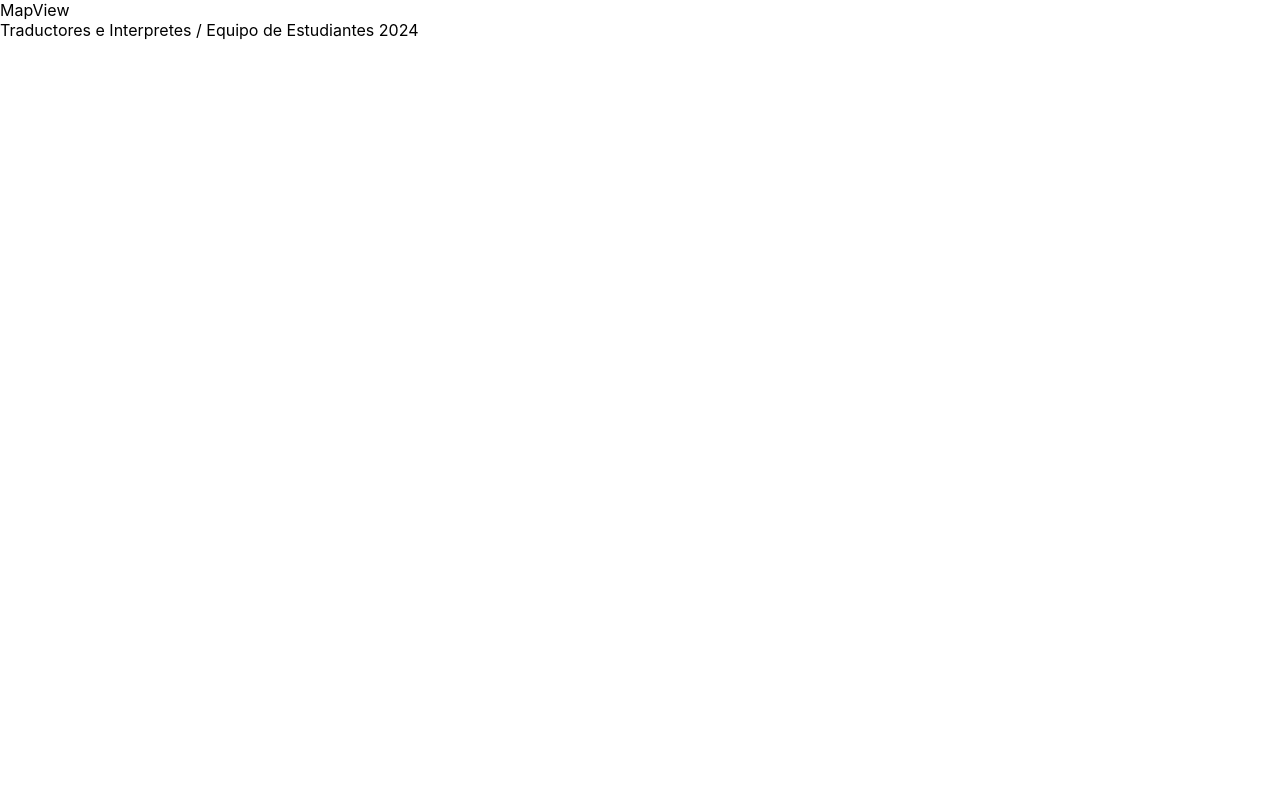
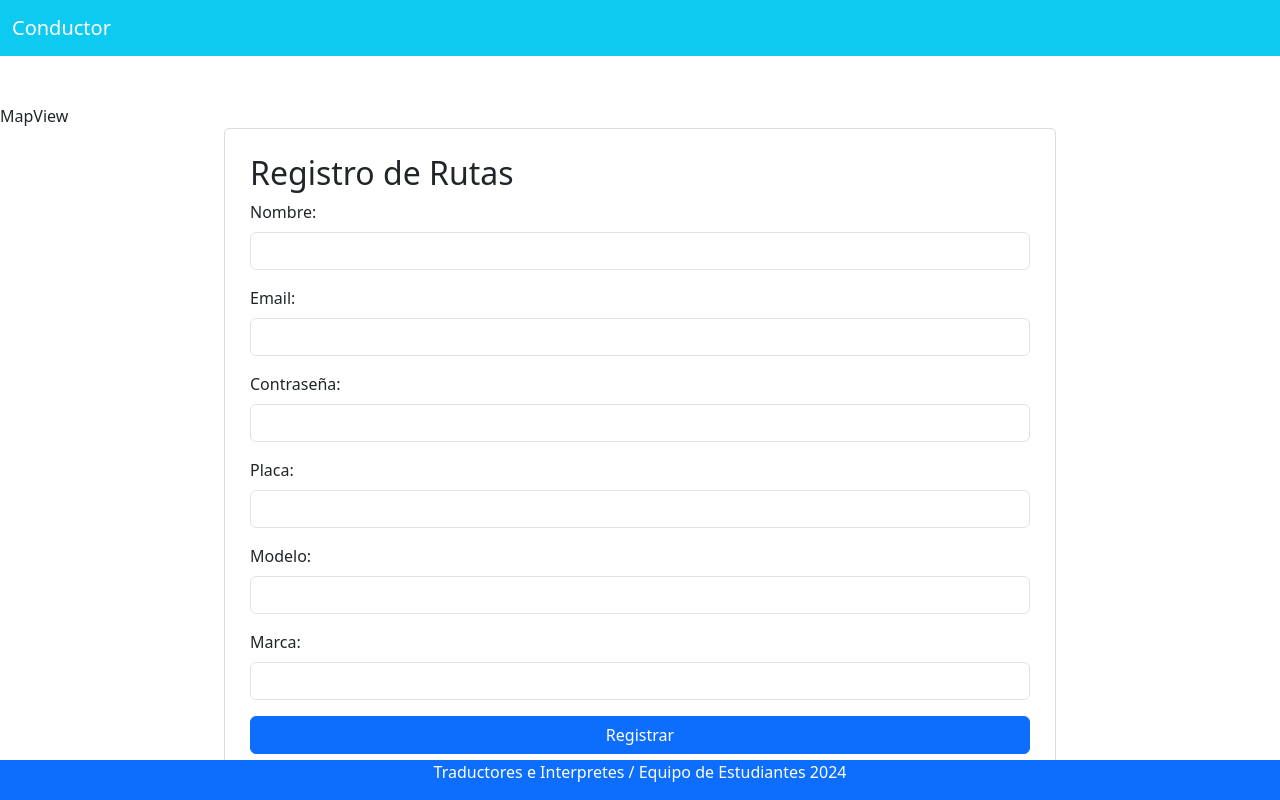
Before and after one commit to victormld/transunerg-front, a React (Create React App) app: page / in a window 1280 px wide. Built offline with nearby package versions, Linux system fonts and the light colour scheme.

Commit message:
[ADD]-Archivos de Vistas

```diff
--- a/package.json
+++ b/package.json
@@ -7,9 +7,11 @@
     "@testing-library/react": "^13.4.0",
     "@testing-library/user-event": "^13.5.0",
     "axios": "^1.6.7",
+    "bootstrap": "^5.3.2",
     "leaflet": "^1.9.4",
     "react": "^18.2.0",
     "react-dom": "^18.2.0",
+    "react-hook-form": "^7.50.1",
     "react-leaflet": "^4.2.1",
     "react-router-dom": "^6.22.1",
     "react-scripts": "5.0.1",
--- a/src/App.css
+++ b/src/App.css
@@ -2,3 +2,20 @@
   width: 100vw;
   height: 100vh;
 }
+
+
+#ContentFormLogin{
+  width: 65%;
+  padding: 25px;
+  justify-content: center;
+  border: 1px solid gainsboro;
+  border-radius: 5px;
+}
+
+#ContentFormRegister{
+  width: 65%;
+  padding: 25px;
+  justify-content: center;
+  border: 1px solid gainsboro;
+  border-radius: 5px;
+}
--- a/src/App.js
+++ b/src/App.js
@@ -1,14 +1,22 @@
 import React from "react"
+import 'bootstrap/dist/css/bootstrap.min.css';
+import "./App.css";
 import MapView from "./components/MapView.jsx"
-import "./App.css";
 import Footer from "./components/Footer.jsx";
+import MyFormReg from "./components/MyFormReg";
+import MyNav from "./components/MyNav";
+
 
 function App() {
   return (
       <main>
         {/*TODO: vistas de genesis */}
+        <MyNav/>
         <MapView/>
+        {/*<FormLogin/>*/}
+        <MyFormReg/>
         <Footer/>
+
       </main>
 
   );
--- a/src/components/Footer.jsx
+++ b/src/components/Footer.jsx
@@ -1,9 +1,13 @@
-import React from 'react'
+import React from 'react';
+import { Nav } from 'reactstrap';
+
 
 const Footer = () => {
     return (
-        <div >Traductores e Interpretes / Equipo de Estudiantes 2024 </div>
-    )
-}
+        <Nav className='bg-primary text-white fixed-bottom'>
+            <p id="barraInferior" className='container-fluid text-center'>Traductores e Interpretes / Equipo de Estudiantes 2024</p>
+        </Nav>
+    );
 
-export default Footer
+};
+export default Footer;
--- /dev/null
+++ b/src/components/MyFormReg.jsx
@@ -0,0 +1,61 @@
+import React from 'react'
+import { useForm } from 'react-hook-form'
+import { Button, Container, Form, FormGroup, Label, Row, Col } from 'reactstrap';
+
+const MyFormReg = () => {
+
+    const { register, formState:{errors},handleSubmit } = useForm();
+
+    const onSubmit = (data) => {
+        console.log(data)
+    }
+
+    return (
+        <Container id='ContentFormRegister'>
+            <Row>
+                <Col>
+                <Form onSubmit={handleSubmit(onSubmit)}>
+                    <h2>Registro de Rutas</h2>
+                    <FormGroup>
+                        <Label>Nombre:</Label>
+                        <input className='form-control' type="text" {...register('name', {required: true})}/>
+                        {errors.name?.type==='required' && <p>El campo es obligatorio</p>}
+                    </FormGroup>
+                    <FormGroup>
+                        <Label >Email:</Label>
+                        <input className='form-control' type="email" {...register('email',{required: true, pattern:/^[^@]+@[^@]+\.[^@]+$/})}/>
+                        {errors.email?.type==='required' && <p>El campo es obligatorio</p>}
+                        {errors.email?.type==='pattern' && <p>Fofrmato inválido</p>}
+                    </FormGroup>
+                    <FormGroup>
+                        <Label >Contraseña:</Label>
+                        <input className='form-control' type="password" {...register('password', {required: true})}/>
+                        {errors.password?.type==='required' && <p>El campo es obligatorio</p>}
+                    </FormGroup>
+                    <FormGroup>
+                        <Label >Placa:</Label>
+                        <input className='form-control' type="text" {...register('cardPlate', {required: true})}/>
+                        {errors.password?.type==='required' && <p>El campo es obligatorio</p>}
+                    </FormGroup>
+                    <FormGroup>
+                        <Label >Modelo:</Label>
+                        <input className='form-control' type="text" {...register('model', {required: true})}/>
+                        {errors.password?.type==='required' && <p>El campo es obligatorio</p>}
+                    </FormGroup>
+                    <FormGroup>
+                        <Label >Marca:</Label>
+                        <input className='form-control' type="text" {...register('brand', {required: true})}/>
+                        {errors.password?.type==='required' && <p>El campo es obligatorio</p>}
+                    </FormGroup>
+                    <Button href='#' color='primary' type="submit" value="Enviar" className='container-fluid'>
+                        Registrar
+                    </Button>
+                </Form>
+                </Col>
+            </Row>
+        </Container>
+
+    )
+}
+
+export default MyFormReg
--- /dev/null
+++ b/src/components/MyNav.jsx
@@ -0,0 +1,13 @@
+import React from 'react'
+import { Navbar, NavbarBrand } from 'reactstrap'
+const MyNav = () => {
+    return (
+        <Navbar color="info" className='mb-5'>
+            <NavbarBrand href="/" className='text-white'>
+                Conductor
+            </NavbarBrand>
+        </Navbar>
+    )
+}
+
+export default MyNav
```
Also changed, not shown: src/components/FormLogin.jsx (added, +40 -0 lines), 1 other file (tests, documents, lock files or other folders).
